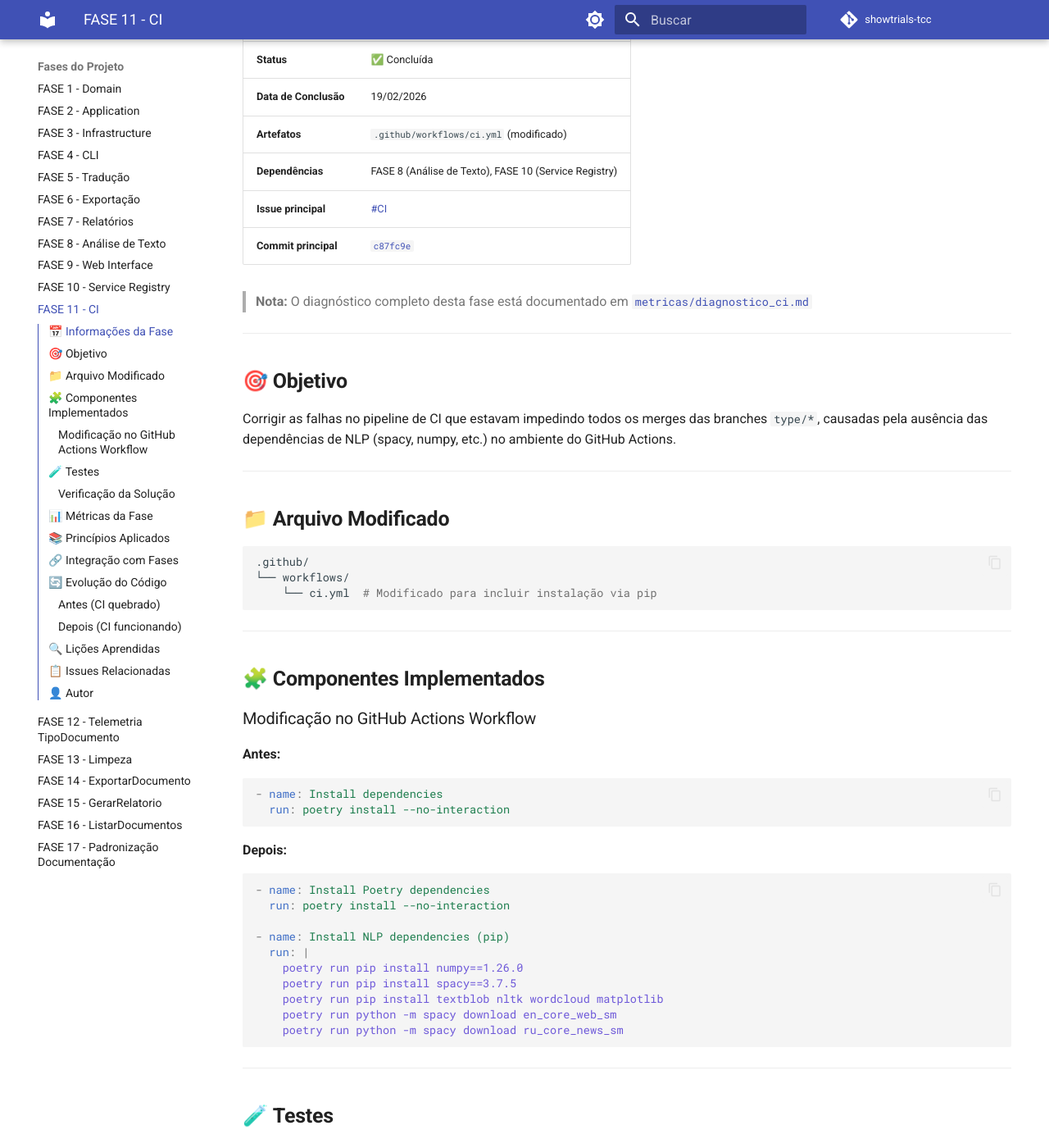
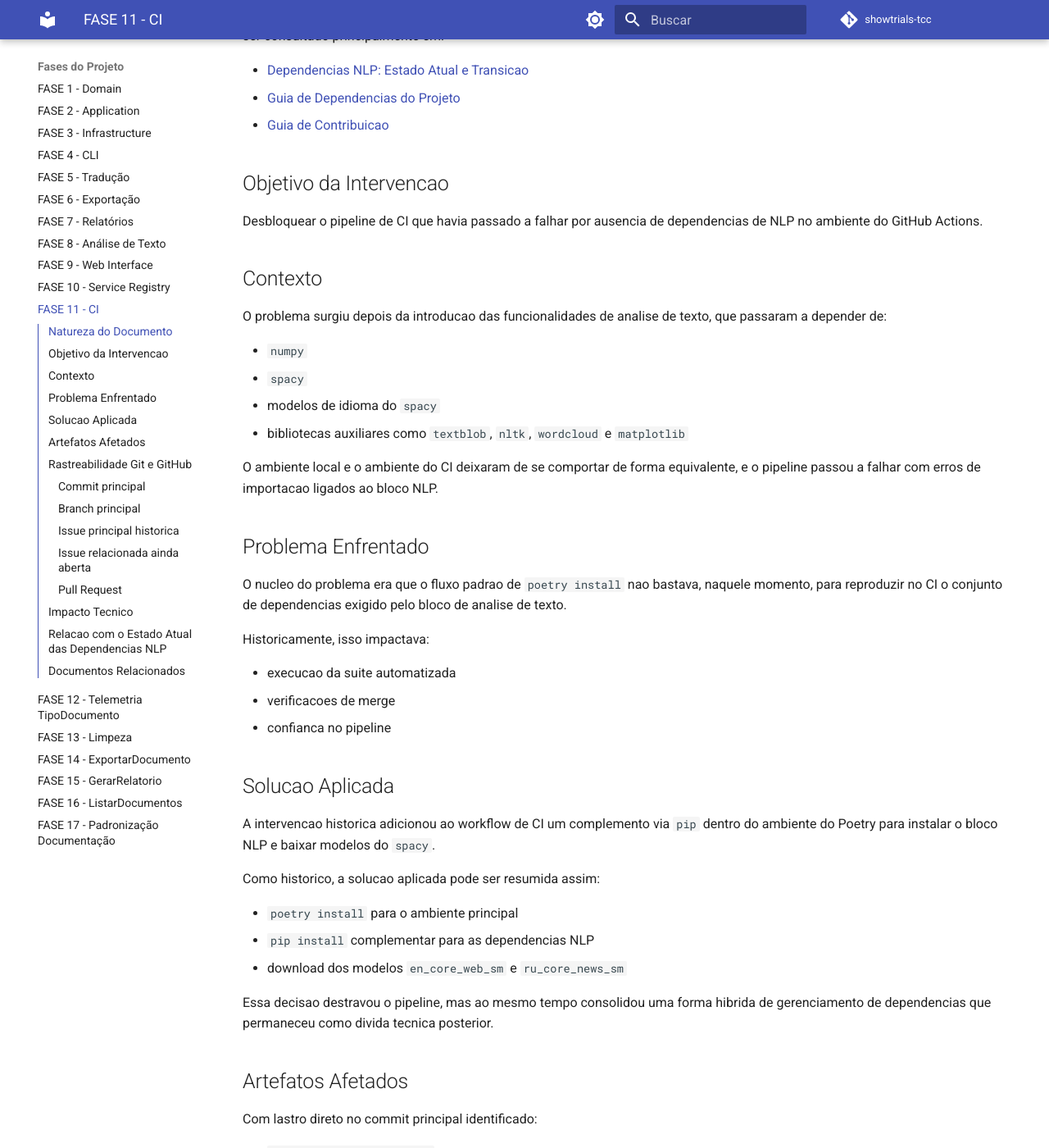
Before and after one commit to rib-thiago/showtrials-tcc, an MkDocs documentation site: the page built from docs/fases/FASE11_CI.md, in a window 1280 px wide and 1400 px high, scrolled down 340 px. Shown: the whole window at 82% size. Built offline with MkDocs 1.6.1 and Material for MkDocs 9.7.7, drawn with Linux system fonts in a browser that asks for light colours; comment, search, counter and statistics services are not loaded; some of the changed text lies outside the part shown.

Commit message:
docs: sanear fase 11 como historico rastreavel
Registra o saneamento de docs/fases/FASE11_CI.md como historico tecnico inspecionavel da estabilizacao inicial do pipeline de CI.

A mudanca:
- reescreve a FASE11_CI como historico da solucao provisoria aplicada ao bloco NLP no GitHub Actions
- remove tutorial operacional, metricas contextuais rigidas, blocos extensos antes/depois e excesso editorial
- explicita commit principal, branch principal, issue historica #CI, issue relacionada ainda aberta #1 e ausencia de PR identificado com seguranca
- distingue a estabilizacao inicial do CI do estado atual ainda transitorio das dependencias NLP
- articula a fase com o documento vivo docs/projeto/dependencias_nlp_estado_e_transicao.md
- registra a rodada correspondente da intervencao

Esta rodada foi conduzida com reconstrucao do lastro em Git e GitHub e com leitura cruzada do bloco documental atual sobre dependencias NLP e contribuicao.

````diff
--- a/docs/fases/FASE11_CI.md
+++ b/docs/fases/FASE11_CI.md
@@ -1,161 +1,111 @@
-# FASE 11 - CI: Estabilização do Pipeline de Integração Contínua
+# Historico da Fase 11 - Estabilizacao Inicial do CI
 
-<div align="center">
+## Natureza do Documento
 
-**Implementação da solução temporária para dependências NLP no GitHub Actions**
+Este documento registra historicamente a intervencao que estabilizou o pipeline inicial de integracao continua do projeto diante do problema das dependencias de NLP no CI.
 
-</div>
+Ele nao deve ser lido como definicao vigente e definitiva do tratamento de dependencias NLP. O estado atual dessa questao deve ser consultado principalmente em:
 
-## 📅 **Informações da Fase**
+- [Dependencias NLP: Estado Atual e Transicao](../projeto/dependencias_nlp_estado_e_transicao.md)
+- [Guia de Dependencias do Projeto](../flows/guia_de_dependencias.md)
+- [Guia de Contribuicao](../contributing.md)
 
-| Item | Descrição |
-|------|-----------|
-| **Status** | ✅ Concluída |
-| **Data de Conclusão** | 19/02/2026 |
-| **Artefatos** | `.github/workflows/ci.yml` (modificado) |
-| **Dependências** | FASE 8 (Análise de Texto), FASE 10 (Service Registry) |
-| **Issue principal** | [#CI](https://github.com/rib-thiago/showtrials-tcc/issues/CI) |
-| **Commit principal** | [`c87fc9e`](https://github.com/rib-thiago/showtrials-tcc/commit/c87fc9eac947b9748c53beaed12de293d173203a) |
+## Objetivo da Intervencao
 
-> **Nota:** O diagnóstico completo desta fase está documentado em [`metricas/diagnostico_ci.md`](../metricas/diagnostico_ci.md)
+Desbloquear o pipeline de CI que havia passado a falhar por ausencia de dependencias de NLP no ambiente do GitHub Actions.
 
----
+## Contexto
 
-## 🎯 **Objetivo**
+O problema surgiu depois da introducao das funcionalidades de analise de texto, que passaram a depender de:
 
-Corrigir as falhas no pipeline de CI que estavam impedindo todos os merges das branches `type/*`, causadas pela ausência das dependências de NLP (spacy, numpy, etc.) no ambiente do GitHub Actions.
+- `numpy`
+- `spacy`
+- modelos de idioma do `spacy`
+- bibliotecas auxiliares como `textblob`, `nltk`, `wordcloud` e `matplotlib`
 
----
+O ambiente local e o ambiente do CI deixaram de se comportar de forma equivalente, e o pipeline passou a falhar com erros de importacao ligados ao bloco NLP.
 
-## 📁 **Arquivo Modificado**
+## Problema Enfrentado
 
-```bash
-.github/
-└── workflows/
-    └── ci.yml  # Modificado para incluir instalação via pip
-```
+O nucleo do problema era que o fluxo padrao de `poetry install` nao bastava, naquele momento, para reproduzir no CI o conjunto de dependencias exigido pelo bloco de analise de texto.
 
----
+Historicamente, isso impactava:
 
-## 🧩 **Componentes Implementados**
+- execucao da suite automatizada
+- verificacoes de merge
+- confianca no pipeline
 
-### Modificação no GitHub Actions Workflow
+## Solucao Aplicada
 
-**Antes:**
-```yaml
-- name: Install dependencies
-  run: poetry install --no-interaction
-```
+A intervencao historica adicionou ao workflow de CI um complemento via `pip` dentro do ambiente do Poetry para instalar o bloco NLP e baixar modelos do `spacy`.
 
-**Depois:**
-```yaml
-- name: Install Poetry dependencies
-  run: poetry install --no-interaction
+Como historico, a solucao aplicada pode ser resumida assim:
 
-- name: Install NLP dependencies (pip)
-  run: |
-    poetry run pip install numpy==1.26.0
-    poetry run pip install spacy==3.7.5
-    poetry run pip install textblob nltk wordcloud matplotlib
-    poetry run python -m spacy download en_core_web_sm
-    poetry run python -m spacy download ru_core_news_sm
-```
+- `poetry install` para o ambiente principal
+- `pip install` complementar para as dependencias NLP
+- download dos modelos `en_core_web_sm` e `ru_core_news_sm`
 
----
+Essa decisao destravou o pipeline, mas ao mesmo tempo consolidou uma forma hibrida de gerenciamento de dependencias que permaneceu como divida tecnica posterior.
 
-## 🧪 **Testes**
+## Artefatos Afetados
 
-### Verificação da Solução
+Com lastro direto no commit principal identificado:
 
-```bash
-# Após a modificação, todos os testes voltaram a passar no CI
-poetry run pytest src/tests/ -v
-```
+- `.github/workflows/ci.yml`
 
-**Resultado no GitHub Actions:**
-```
-All checks passed! ✅
-```
+Artefatos historicamente relacionados:
 
----
+- [diagnostico_ci.md](../metricas/diagnostico_ci.md)
+- [Dependencias NLP: Estado Atual e Transicao](../projeto/dependencias_nlp_estado_e_transicao.md)
 
-## 📊 **Métricas da Fase**
+## Rastreabilidade Git e GitHub
 
-| Métrica | Antes | Depois | Evolução |
-|---------|-------|--------|----------|
-| **Merges bloqueados** | 12 | 0 | ✅ Desbloqueado |
-| **Testes falhando no CI** | 4+ | 0 | ✅ Resolvido |
-| **Tempo de CI** | ~3min | ~4min | ⚠️ +1min (pip install) |
+### Commit principal
 
----
+- [`c87fc9e`](https://github.com/rib-thiago/showtrials-tcc/commit/c87fc9eac947b9748c53beaed12de293d173203a) - `fix: adiciona dependências NLP via pip no CI`
 
-## 📚 **Princípios Aplicados**
+### Branch principal
 
-| Princípio | Aplicação |
-|-----------|-----------|
-| **Fail Fast** | Diagnóstico rápido identificou causa raiz |
-| **Technical Debt** | Solução temporária documentada com TODO |
-| **Reproducibility** | Ambiente CI replicado localmente |
+- `fix/ci-dependencies-pip`
 
----
+### Issue principal historica
 
-## 🔗 **Integração com Fases**
+- `#CI`, conforme registrado na mensagem do commit principal e no documento legado
 
-| Fase | Relacionamento |
-|------|----------------|
-| **FASE 8** | Dependências de NLP foram introduzidas |
-| **FASE 10** | Service Registry já estava estável |
-| **Issue #1** | TODO: Migrar NLP para Poetry |
+### Issue relacionada ainda aberta
 
----
+- [#1 - Migrar dependencias NLP para Poetry](https://github.com/rib-thiago/showtrials-tcc/issues/1)
 
-## 🔄 **Evolução do Código**
+### Pull Request
 
-### Antes (CI quebrado)
-```yaml
-# Apenas poetry install, NLP ausente
-- run: poetry install
-- run: pytest  # FALHA: ModuleNotFoundError: spacy
-```
+- nenhum pull request foi identificado com seguranca a partir do commit principal analisado
 
-### Depois (CI funcionando)
-```yaml
-# Poetry + pip install das dependências NLP
-- run: poetry install
-- run: poetry run pip install numpy==1.26.0 spacy==3.7.5
-- run: poetry run python -m spacy download en_core_web_sm
-- run: pytest  # ✅ PASS
-```
+## Impacto Tecnico
 
----
+Como historico, esta fase registra um momento em que:
 
-## 🔍 **Lições Aprendidas**
+- o CI deixou de ficar bloqueado pelo bloco NLP
+- o projeto recuperou capacidade pratica de verificar a suite automatizada no GitHub Actions
+- o tratamento do problema deixou de ser implícito e passou a ficar documentado
 
-1. **Ambientes diferentes, problemas diferentes** - O que funciona local pode falhar no CI
-2. **Documente soluções temporárias** - O TODO list evitou que o problema fosse esquecido
-3. **Commits descritivos salvam** - A mensagem do commit `c87fc9e` já documentava a decisão
-4. **Separe diagnóstico de solução** - O diagnóstico detalhado agora vive em `metricas/`
+Ao mesmo tempo, a fase tambem marca a origem de uma divida tecnica importante:
 
----
+- a estabilizacao do CI foi obtida por um workaround hibrido, e nao por resolucao definitiva no `pyproject.toml`
 
-## 📋 **Issues Relacionadas**
+## Relacao com o Estado Atual das Dependencias NLP
 
-- [#1](https://github.com/rib-thiago/showtrials-tcc/issues/1) - Migrar dependências NLP para Poetry (futuro)
-- [#CI](https://github.com/rib-thiago/showtrials-tcc/issues/CI) - CI quebrado (resolvido)
+Hoje, a leitura correta desta fase e:
 
----
+- ela documenta a estabilizacao inicial do CI
+- ela nao resolve definitivamente o gerenciamento do bloco NLP
+- ela explica por que a issue [#1 - Migrar dependencias NLP para Poetry](https://github.com/rib-thiago/showtrials-tcc/issues/1) continua relevante
 
-## 👤 **Autor**
+O documento vivo mais forte para essa questao hoje e [Dependencias NLP: Estado Atual e Transicao](../projeto/dependencias_nlp_estado_e_transicao.md).
 
-**Thiago Ribeiro** - Projeto de TCC
+## Documentos Relacionados
 
----
-
-<div align="center">
-  <sub>FASE 11 concluída em 19/02/2026</sub>
-  <br>
-  <sub>✅ CI estabilizado • 🚧 TODO: Migrar para Poetry (Issue #1)</sub>
-</div>
-```
-
----
+- [FASE 8 - Analise de Texto](FASE8_ANALISE_TEXTO.md)
+- [Dependencias NLP: Estado Atual e Transicao](../projeto/dependencias_nlp_estado_e_transicao.md)
+- [Guia de Dependencias do Projeto](../flows/guia_de_dependencias.md)
+- [diagnostico_ci.md](../metricas/diagnostico_ci.md)
+- [Guia de Contribuicao](../contributing.md)
````
Also changed, not shown: docs/planejamento/rodadas/RODADA_20260327_60.md (added, +58 -0 lines).
